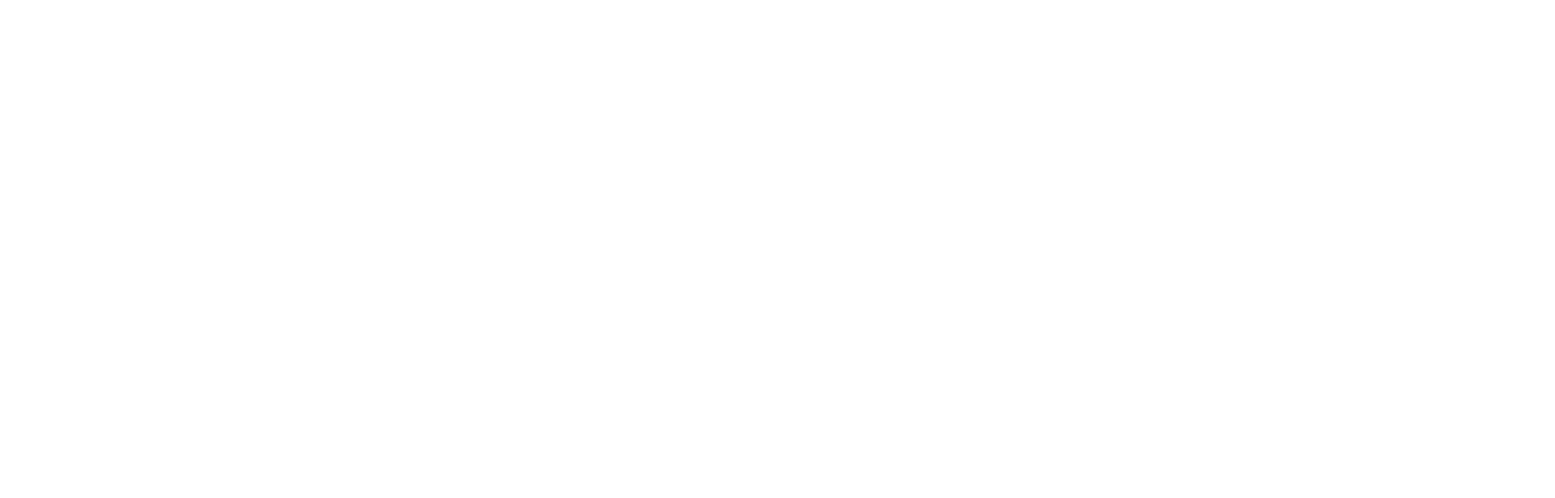
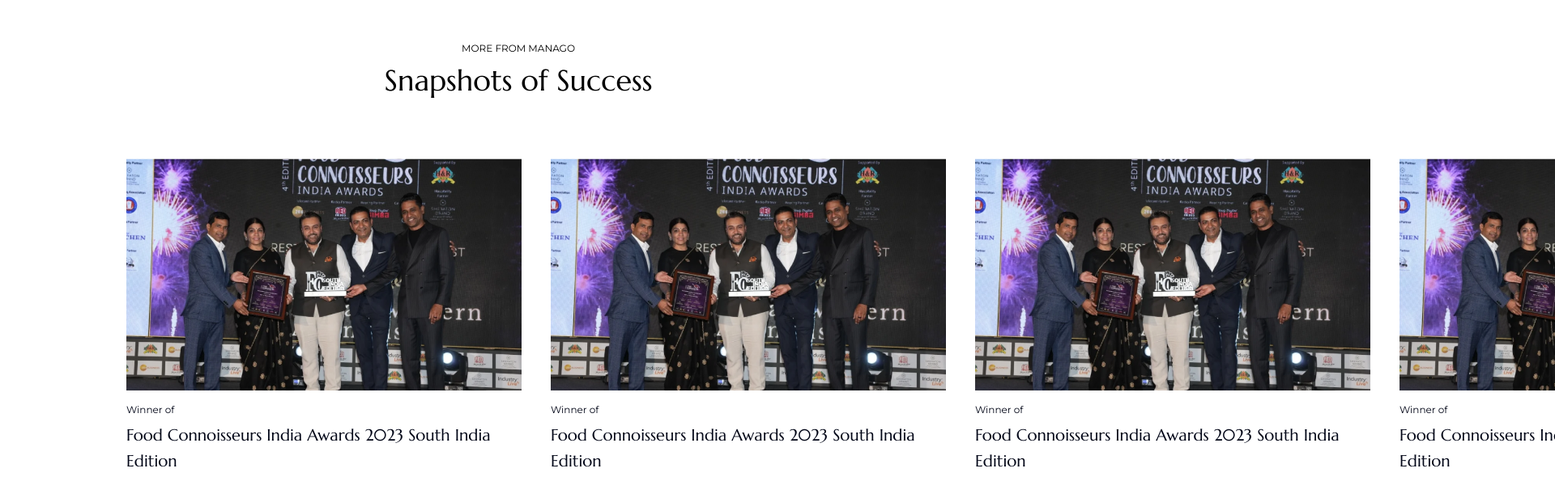
Before and after one commit to manago-tech/manago-latest, a Next.js app: page / in a window 1280 px wide. Shown: the part 4072-4688 px from the top of the page at 81% size, 1920 px wide, since content can reach past the window. Before the commit the page ends 4032 px from the top, so only its background shows below. Built offline with nearby package versions, Linux system fonts and the light colour scheme.

Commit message:
feat: added success section

```diff
--- a/app/page.tsx
+++ b/app/page.tsx
@@ -3,6 +3,7 @@
 import Services from "@/components/pages/services";
 import Testimonials from "@/components/pages/testimonials";
 import Team from "@/components/pages/team";
+import Success from "@/components/pages/success";
 import { Separator } from "@/components/ui/separator";
 
 export default function Home() {
@@ -25,6 +26,7 @@
       <div className="flex justify-center">
         <Separator className="max-w-lg" />
       </div>
+      <Success />
     </main>
   );
 }
--- /dev/null
+++ b/components/pages/success.tsx
@@ -0,0 +1,107 @@
+import React from "react";
+import {
+  Card,
+  CardContent,
+  CardHeader,
+  CardTitle,
+  CardFooter,
+} from "@/components/ui/card";
+import {
+  Carousel,
+  CarouselContent,
+  CarouselItem,
+  CarouselNext,
+  CarouselPrevious,
+} from "@/components/ui/updatedCarousel";
+
+import Img1 from "@/assets/more/more_1.png";
+
+export default function Success() {
+  return (
+    <div className="flex flex-col mx-14 md:mx-36 my-14 md:my-20">
+      <div className="flex flex-col p-3 gap-3 w-full">
+        <p className="text-xs text-center">MORE FROM MANAGO</p>
+        <h1 className="marcellus text-center text-2xl sm:text-4xl font-light">
+          Snapshots of Success
+        </h1>
+      </div>
+      <div className="w-full pt-6">
+        <TeamSuccess />
+      </div>
+    </div>
+  );
+}
+
+export function TeamSuccess() {
+  return (
+    <div
+      id="testimonials"
+      className="w-full flex flex-col "
+      //   px-[2rem] md:px-[4rem] xl:px-[8.5rem]
+    >
+      <Carousel className="">
+        <CarouselContent className="">
+          {cardData.map((card, index) => (
+            <>
+              <CarouselItem
+                key={index}
+                className="sm:ml-5 md:w-full w-80 pl-0 basis-1/1 lg:basis-1/2"
+              >
+                <Card
+                  key={index}
+                  className="border-none shadow-none mt-10 mx-2"
+                >
+                  <CardHeader className="p-0">
+                    <CardTitle>
+                      <img src={Img1.src} className="w-full" alt="Card Image" />
+                    </CardTitle>
+                  </CardHeader>
+                  <CardContent className="p-0">
+                    <div className="flex justify-between items-center mt-4 mb-2">
+                      <p className="text-xs ">{card.title}</p>
+                      <div className="hidden md:flex space-x-2"></div>
+                    </div>
+                    <p className="text-xl marcellus leading-relaxed">
+                      {card.content}
+                    </p>
+                  </CardContent>
+
+                  <CardFooter className="p-0 pt-2">
+                    <div className="flex md:hidden space-x-2"></div>
+                  </CardFooter>
+                </Card>
+              </CarouselItem>
+            </>
+          ))}
+        </CarouselContent>
+      </Carousel>
+    </div>
+  );
+}
+
+const cardData = [
+  {
+    title: "Winner of",
+    content: "Food Connoisseurs India Awards 2023 South India Edition",
+  },
+  {
+    title: "Winner of",
+    content: "Food Connoisseurs India Awards 2023 South India Edition",
+  },
+  {
+    title: "Winner of",
+    content: "Food Connoisseurs India Awards 2023 South India Edition",
+  },
+  {
+    title: "Winner of",
+    content: "Food Connoisseurs India Awards 2023 South India Edition",
+  },
+  {
+    title: "Winner of",
+    content: "Food Connoisseurs India Awards 2023 South India Edition",
+  },
+  {
+    title: "Winner of",
+    content: "Food Connoisseurs India Awards 2023 South India Edition",
+  },
+];
--- a/components/pages/team.tsx
+++ b/components/pages/team.tsx
@@ -14,6 +14,7 @@
   CarouselNext,
   CarouselPrevious,
 } from "@/components/ui/updatedCarousel";
+
 import { TiSocialLinkedinCircular } from "react-icons/ti";
 import Link from "next/link";
 
```
Also changed, not shown: assets/more/more_1.png (added).
